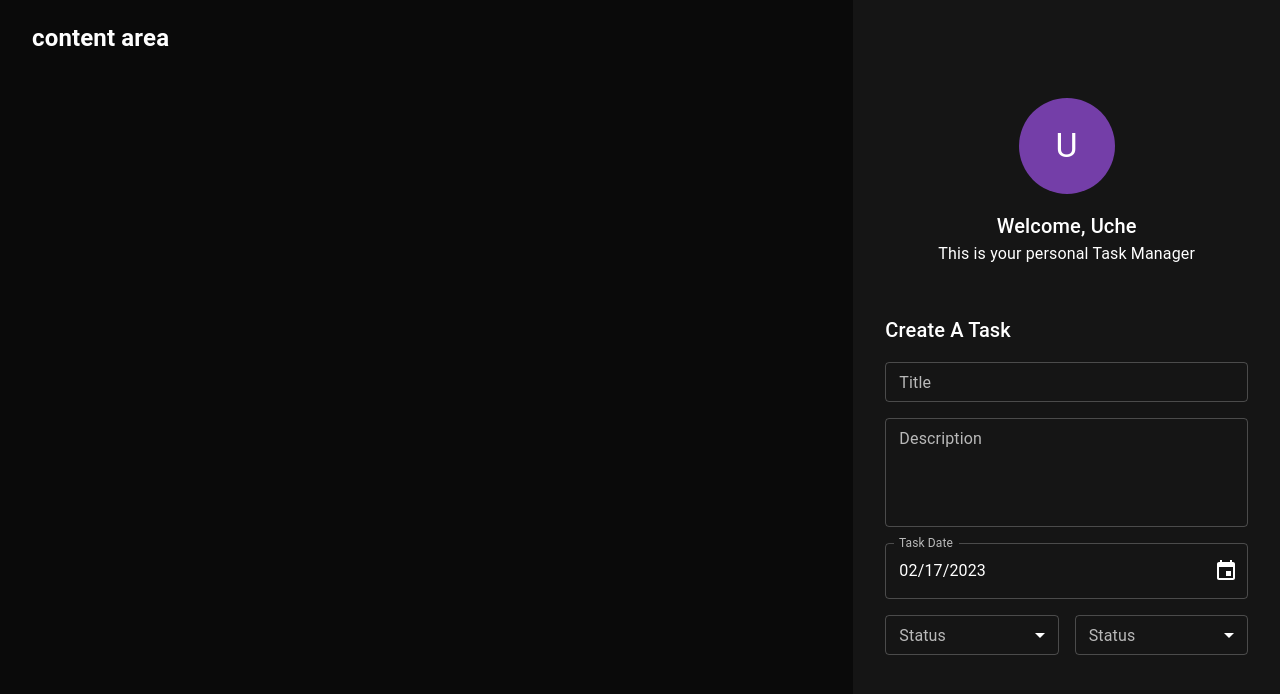
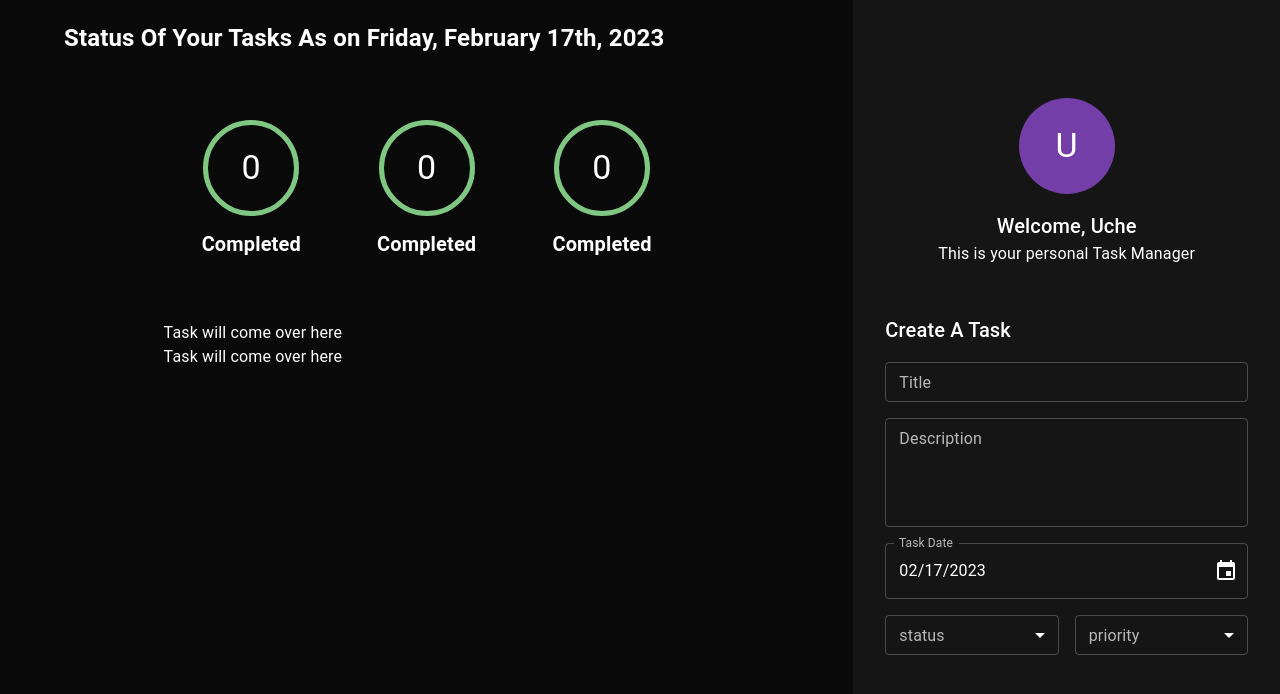
Before and after one commit to charly-com/Task-Manager, a React (Create React App) app: page / in a window 1280 px wide. Shown: the top 694 px of the page. Built offline with nearby package versions, Linux system fonts and the light colour scheme.

Commit message:
worked on the task counter folder and the helper function with the interface, i also worked on the task Area folder too

```diff
--- a/src/components/createTaskForm/_taskSelectField.tsx
+++ b/src/components/createTaskForm/_taskSelectField.tsx
@@ -4,22 +4,52 @@
     InputLabel,
     MenuItem,
     Select,
-    // SelectChangeEvent,
+    SelectChangeEvent,
 } from '@mui/material';
 
-export const TaskSelectFeild: FC = (): ReactElement => {
-    return <FormControl fullWidth size='small'>
-        <InputLabel id="staus">Status</InputLabel>
-        <Select
-        labelId="status"
-        id="status"
-        value=""
-        label="Status"
-        name="status"
-        >
-            <MenuItem value="todo">To Do</MenuItem>
-            <MenuItem value="inprogress">In Progress</MenuItem>
-            <MenuItem value="done">Done</MenuItem>
-        </Select>
-    </FormControl>;
+import { ISelectField } from './interfaces/ISelectField';
+import PropTypes from 'prop-types';
+
+export const TaskSelectFeild: FC<ISelectField> = (props): ReactElement => {
+    const {
+        value = '',
+        label = 'Select box',
+        name = 'selectBox',
+        items = [{ value: '', label: 'Add Item' }],
+        disabled = false,
+        onChange = (e: SelectChangeEvent) => console.log(e),
+    } = props;
+    return (
+        <FormControl fullWidth size="small">
+            <InputLabel id={`${name}-id`}>{label}</InputLabel>
+            <Select
+                labelId={`${name}-id`}
+                id={`${name}-id-select`}
+                value={value}
+                label={label}
+                name={name}
+                onChange={onChange}
+                disabled={disabled}
+            >
+                {items.map((item, index) => (
+                    <MenuItem key={item.value + index} value={item.value}>
+                        {item.label}
+                    </MenuItem>
+                ))}
+            </Select>
+        </FormControl>
+    );
 };
+
+TaskSelectFeild.propTypes = {
+    onChange: PropTypes.func,
+    label: PropTypes.string,
+    name: PropTypes.string,
+    disabled: PropTypes.bool,
+    items: PropTypes.arrayOf(
+        PropTypes.shape({
+            value: PropTypes.string.isRequired,
+            label: PropTypes.string.isRequired,
+        }).isRequired
+    ),
+};
--- a/src/components/createTaskForm/createTaskForm.tsx
+++ b/src/components/createTaskForm/createTaskForm.tsx
@@ -4,6 +4,8 @@
 import { TaskDescription } from './_taskDescription';
 import { TaskDateField } from './_taskDateField';
 import { TaskSelectFeild } from './_taskSelectField';
+import { Status } from './enums/Status';
+import { Priority } from './enums/Priority';
 
 export const CreateTaskForm: FC = (): ReactElement => {
     return (
@@ -23,8 +25,38 @@
                 <TaskDescription />
                 <TaskDateField />
                 <Stack sx={{ width: '100%' }} direction="row" spacing={2}>
-                    <TaskSelectFeild />
-                    <TaskSelectFeild />
+                    <TaskSelectFeild
+                        name="status"
+                        label="status"
+                        items={[
+                            {
+                                value: Status.todo,
+                                label: Status.todo.toUpperCase(),
+                            },
+                            {
+                                value: Status.inProgress,
+                                label: Status.inProgress.toUpperCase(),
+                            },
+                        ]}
+                    />
+                    <TaskSelectFeild
+                        name="priority"
+                        label="priority"
+                        items={[
+                            {
+                                value: Priority.Low,
+                                label: Priority.Low,
+                            },
+                            {
+                                value: Priority.Medium,
+                                label: Priority.Medium,
+                            },
+                            {
+                                value: Priority.High,
+                                label: Priority.High,
+                            },
+                        ]}
+                    />
                 </Stack>
             </Stack>
         </Box>
--- /dev/null
+++ b/src/components/createTaskForm/enums/Priority.ts
@@ -0,0 +1,5 @@
+export enum Priority {
+    Low = "Low",
+    Medium = "Medium",
+    High = "High",
+}
--- /dev/null
+++ b/src/components/createTaskForm/enums/Status.ts
@@ -0,0 +1,5 @@
+export enum Status {
+    todo = "todo",
+    inProgress = "inProgress",
+    completed = "completed",
+}
--- /dev/null
+++ b/src/components/createTaskForm/interfaces/ISelectField.ts
@@ -0,0 +1,16 @@
+import { IDisabled } from "./IDisabled";
+
+import { SelectChangeEvent } from "@mui/material";
+
+export interface ISelectItems {
+    value: string;
+    label: string;
+}
+
+export interface ISelectField extends IDisabled {
+    value?: string;
+    name?: string;
+    label?: string;
+    onChange?: (e:  SelectChangeEvent) => void;
+    items?: ISelectItems[];
+}
--- a/src/components/taskArea/taskArea.tsx
+++ b/src/components/taskArea/taskArea.tsx
@@ -1,10 +1,40 @@
 import React, { FC, ReactElement } from 'react';
-import { Grid } from '@mui/material';
+import { Grid, Box } from '@mui/material';
+import { format } from 'date-fns';
+import { TaskCounter } from '../taskCounter/taskCounter';
 
 export const TaskArea: FC = (): ReactElement => {
     return (
-    <Grid item md={8} px={4}>
-        <h2>content area</h2>
-    </Grid>
-    )
+        <Grid item md={8} px={4}>
+            <Box mb={8} px={4}>
+                <h2>Status Of Your Tasks As on {format(new Date(), 'PPPP')}</h2>
+            </Box>
+            <Grid container display="flex" justifyContent="center">
+                <Grid
+                    item
+                    display="flex"
+                    flexDirection="row"
+                    justifyContent="space-around"
+                    alignItems="center"
+                    md={8}
+                    xs={12}
+                    mb={8}
+                >
+                   <TaskCounter />
+                   <TaskCounter />
+                   <TaskCounter />
+                </Grid>
+                <Grid
+                item
+                display="flex"
+                flexDirection="column"
+                xs={10}
+                md={8}
+                >
+                    <Box>Task will come over here</Box>
+                    <Box>Task will come over here</Box>
+                </Grid>
+            </Grid>
+        </Grid>
+    );
 };
--- /dev/null
+++ b/src/components/taskCounter/helpers/emitCorrectBorder.ts
@@ -0,0 +1,13 @@
+import { Status } from "../../createTaskForm/enums/Status";
+import { TaskCounterStatusType } from "../interfaces/ITaskCounter";
+
+export const emitCorrectBorder = (status: TaskCounterStatusType): string => {
+    switch (status) {
+        case Status.todo:
+            return "error.light";
+        case Status.inProgress:
+            return "warning.light";
+        case Status.completed:
+            return "success.light";
+    }
+}
--- /dev/null
+++ b/src/components/taskCounter/helpers/emitCorrectLabel.ts
@@ -0,0 +1,13 @@
+import { TaskCounterStatusType } from './../interfaces/ITaskCounter';
+import { Status } from '../../createTaskForm/enums/Status';
+
+export const emitCorrectLabel = (status: TaskCounterStatusType): string => {
+    switch (status) {
+        case Status.todo:
+            return 'To do';
+        case Status.inProgress:
+            return 'In progress';
+        case Status.completed:
+            return 'Completed';
+    }
+}
--- /dev/null
+++ b/src/components/taskCounter/interfaces/ITaskCounter.ts
@@ -0,0 +1,8 @@
+import  { Status }  from  '../../createTaskForm/enums/Status';
+
+export type TaskCounterStatusType = Status.todo | Status.inProgress | Status.completed;
+
+export interface ITaskCounter {
+    count?: number;
+    status?: TaskCounterStatusType;
+}
--- /dev/null
+++ b/src/components/taskCounter/taskCounter.tsx
@@ -0,0 +1,49 @@
+import React, { FC, ReactElement } from 'react';
+import { Avatar, Box, Typography } from '@mui/material';
+import { ITaskCounter } from './interfaces/ITaskCounter';
+import { Status } from '../createTaskForm/enums/Status';
+import { emitCorrectBorder } from './helpers/emitCorrectBorder';
+import { emitCorrectLabel } from './helpers/emitCorrectLabel';
+import PropTypes from 'prop-types';
+
+export const TaskCounter: FC<ITaskCounter> = (props): ReactElement => {
+    const { count = 0, status = Status.completed } = props;
+    return (
+        <>
+            <Box
+                display="flex"
+                flexDirection="column"
+                alignItems="center"
+                justifyContent="center"
+            >
+                <Avatar
+                    sx={{
+                        backgroundColor: 'transparent',
+                        border: '5px solid',
+                        width: '96px',
+                        height: '96px',
+                        marginBottom: '16px',
+                        borderColor: emitCorrectBorder(status),
+                    }}
+                >
+                    <Typography variant="h4" color="#ffffff">
+                        {count}
+                    </Typography>
+                </Avatar>
+                <Typography
+                    variant="h4"
+                    color="#ffffff"
+                    fontWeight="bold"
+                    fontSize="20px"
+                >
+                    {emitCorrectLabel(status)}
+                </Typography>
+            </Box>
+        </>
+    );
+};
+
+TaskCounter.propTypes = {
+    count: PropTypes.number,
+    status: PropTypes.oneOf([Status.completed, Status.inProgress, Status.todo]),
+};
```
